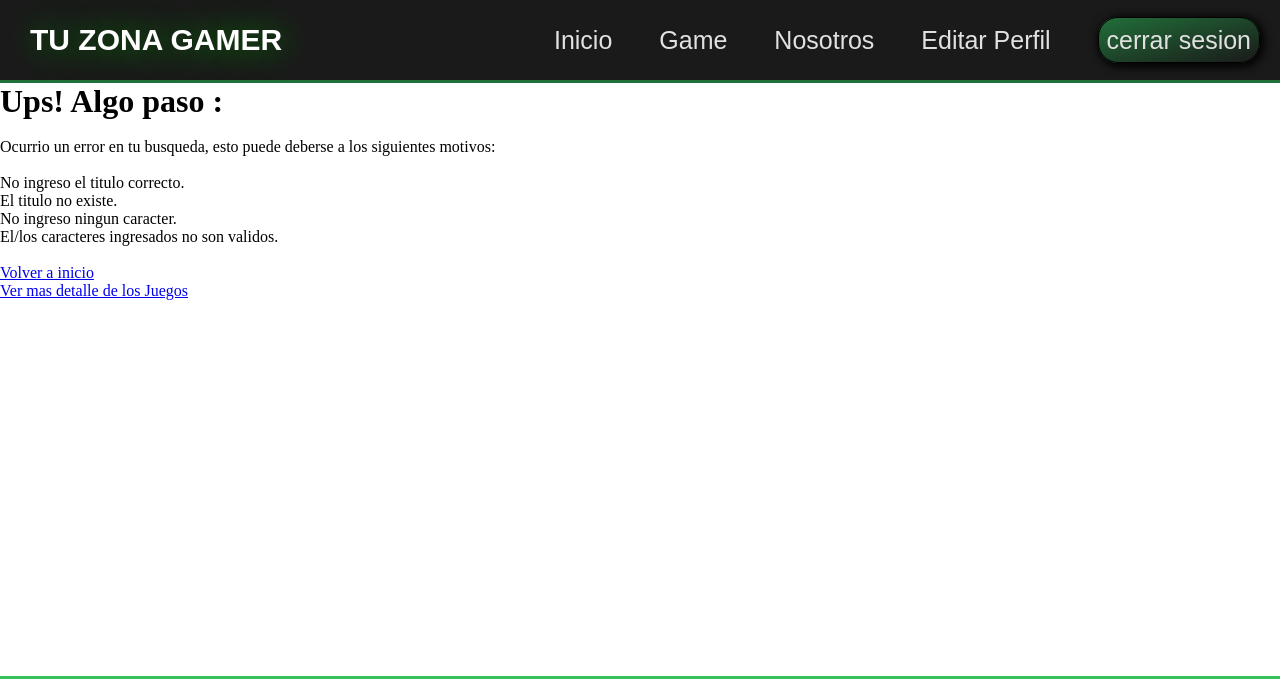
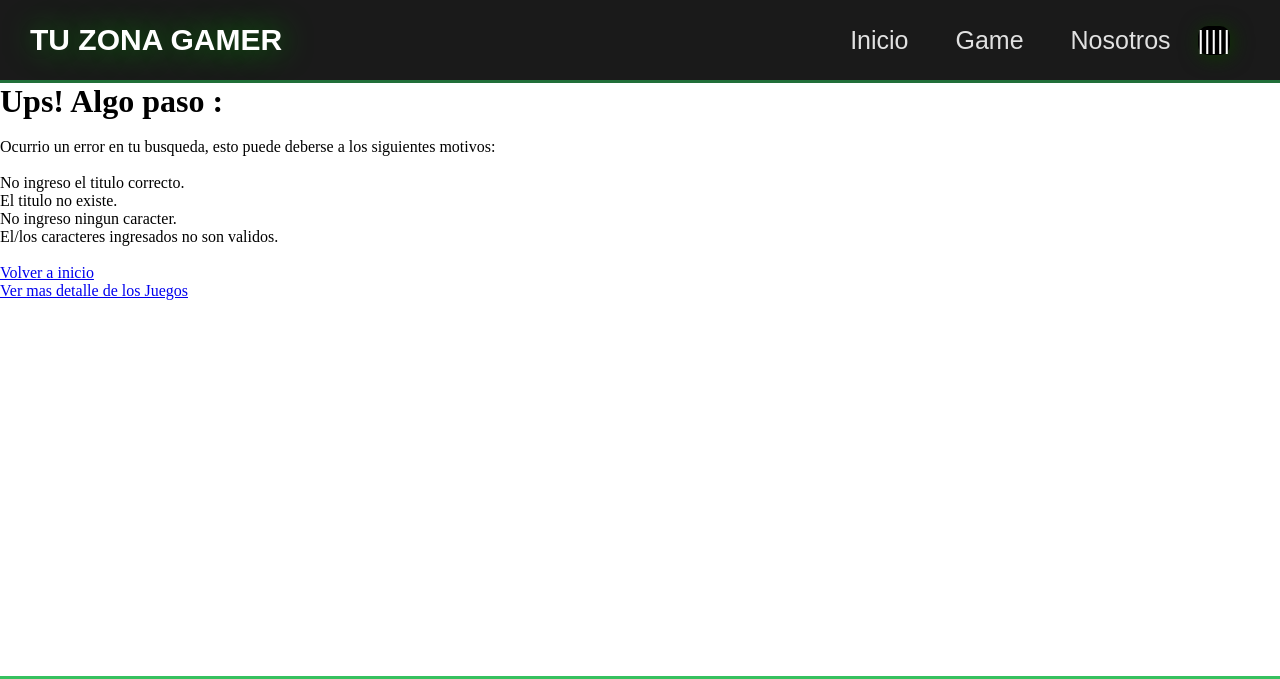
Before and after one commit to cristianprogramador/EntregaFinal-CoderHouse, a Django app: page /buscar/ in a window 1280 px wide. Shown: the top 679 px of the page. Run offline with Django 4.2, Linux system fonts and the light colour scheme; the visitor is signed in with stand-in values (Sample User, id 1).

Commit message:
guarda07/03/2023

```diff
--- a/AppCoder/static/AppCoder/CSS/styles.css
+++ b/AppCoder/static/AppCoder/CSS/styles.css
@@ -59,6 +59,7 @@ header .containerLogo .logo{
 }
 
 
+
 /* Footer */
 footer{
     width: 100%;
--- a/AppCoder/static/AppCoder/js/app.js
+++ b/AppCoder/static/AppCoder/js/app.js
@@ -0,0 +1 @@
+alert("hola mundo");
--- a/AppCoder/templates/AppCoder/about.html
+++ b/AppCoder/templates/AppCoder/about.html
@@ -17,7 +17,7 @@ NOSOTROS
                 <div><h2>Cristian Cerda</h2>
                   <img  style="width: 100px; height: 100px; " src="/media/juegos/perfil3.png" alt="">
                   <div class="parrafo">
-                    <p>Apasionado por el diseño de videojuegos, algun dia lograr ser el mejor diseñador y programador del mundo. </p>
+                    <p>Apasionado por el diseño y desarrollo de videojuegos, algun dia lograr ser el mejor diseñador y programador del mundo, Informatico de profesion.</p>
                   </div>
                 </div>
                 <div><h2>Felix Masera</h2>
@@ -40,12 +40,13 @@ NOSOTROS
     <style>
       .div-padre{
         background-image: url(/media/juegos/gotham.png);
-        height: 75vh;
+        min-height: 75vh;
         background-size: cover;
       }
       .card{
         display: flex;
         justify-content: space-around;
+        flex-wrap: wrap;
         width: 100%;
         font-size: 20px;
         color: rgb(181, 181, 181);
--- a/AppCoder/templates/AppCoder/index.html
+++ b/AppCoder/templates/AppCoder/index.html
@@ -20,11 +20,15 @@
             <div class="containerNav">
                 {% if user.is_authenticated %}
 
-                <a class="navbar" aria-current="page" href="{% url 'inicio' %}">Inicio</a>
-                <a class="navbar" href="{% url 'ListaGame' %}">Game</a>
-                <a class="navbar" href="{% url 'about' %}">Nosotros</a>
-                <a class="navbar" href="{% url 'editarperfil' %}">Editar Perfil</a>
-                <a class="navbar" href="{% url 'logout' %}"><span>cerrar sesion</span></a>
+                    <a class="navbar hover" aria-current="page" href="{% url 'inicio' %}">Inicio</a>
+                    <a class="navbar hover" href="{% url 'ListaGame' %}">Game</a>
+                    <a class="navbar hover" href="{% url 'about' %}">Nosotros</a>
+                    <button class="boton-des">|||||</button>
+                    <div class="nav-b">
+                        <a class="navbar hover" aria-current="page" href="{% url 'inicio' %}">{{ user.username }}</a>
+                        <a class="navbar hover" href="{% url 'editarperfil' %}">Editar Perfil</a>
+                        <a class="navbar" href="{% url 'logout' %}"><span>cerrar sesion</span></a>
+                    </div>
 
 
                 {% else %}
@@ -47,6 +51,59 @@
         <h2></h2>
     </footer>
 
+    <style>
+        .boton-click{
+            transform: rotate(90deg);
+            font-size: 25px;
+            cursor: pointer;
+            background: none;
+            color: white;
+        }
+
+        .boton-des{
+            text-align: center;
+            font-size: 25px;
+            cursor: pointer;
+            border: none;
+            border-radius: 10px;
+            background: black;
+            color: white;
+            box-shadow: rgb(13, 54, 0) 2px 2px 20px;
+            margin-right: 50px;
+
+        }
+        .nav-b{
+            display: none;
+        }
+        .nav-des{
+            display: flex;
+            flex-direction: column;
+            position: absolute;
+            background: rgb(41, 41, 41);
+            right: 0;
+            transform: translateY(24px);
+        }
+        .hover:hover{
+            color: gray !important;
+        }
+    </style>
+
+
+    <script>
+    //Script boton de hamburguesa
+    const navToggle = document.querySelector(".boton-des");
+    const navMenu = document.querySelector(".nav-b");
+
+    navToggle.addEventListener("click", () => {
+        navMenu.classList.toggle("nav-des");
+    })
+
+    navToggle.addEventListener("click", () => {
+        navToggle.classList.toggle("boton-click")
+    })
+
+    </script>
+
     <script src="{% static 'AppCoder/js/app.js' %}"></script>
 </body>
 </html>
```
Also changed, not shown: README.md.
